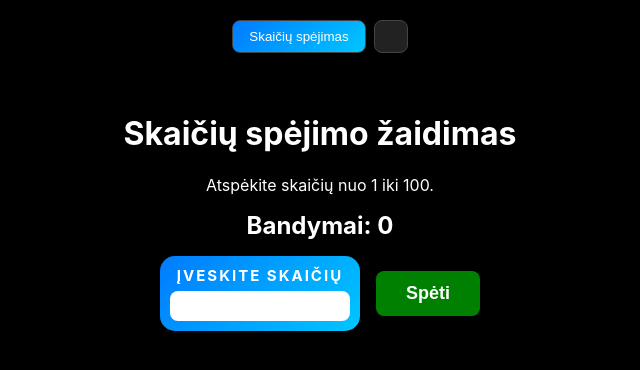
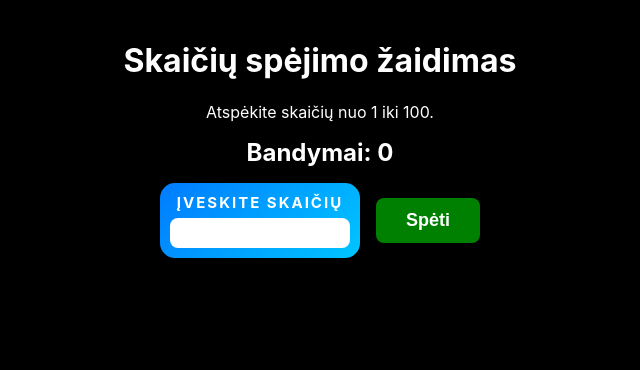
Before and after one commit to ryzosilerija/react-praktine-uzduotis-c, a React (Vite) app in the folder guess-game/: page / in a window 1280 px wide. Shown: the top 370 px of the page, without its empty margins (320-960 px from the left). Built offline with nearby package versions, Linux system fonts and the light colour scheme.

Commit message:
Use only guess game in App

```diff
--- a/guess-game/src/App.jsx
+++ b/guess-game/src/App.jsx
@@ -1,37 +1,12 @@
-import { useState } from "react";
 import GuessGame from "./components/GuessGame";
-import BettingGame from "./components/BettingGame";
 
 function App() {
-  const [mode, setMode] = useState("guess");
-
   return (
-    <div>
-      <nav className="mode-switch">
-        <button
-          className={mode === "guess" ? "active" : ""}
-          onClick={() => setMode("guess")}
-        >
-          Skaičių spėjimas
-        </button>
-        <button
-          className={mode === "betting" ? "active" : ""}
-          onClick={() => setMode("betting")}
-        >
-
-        </button>
-      </nav>
-
-      {mode === "guess" ? (
-        <main className="container">
-          <h1>Skaičių spėjimo žaidimas</h1>
-          <p>Atspėkite skaičių nuo 1 iki 100.</p>
-          <GuessGame />
-        </main>
-      ) : (
-        <BettingGame />
-      )}
-    </div>
+    <main className="container">
+      <h1>Skaičių spėjimo žaidimas</h1>
+      <p>Atspėkite skaičių nuo 1 iki 100.</p>
+      <GuessGame />
+    </main>
   );
 }
 
```
